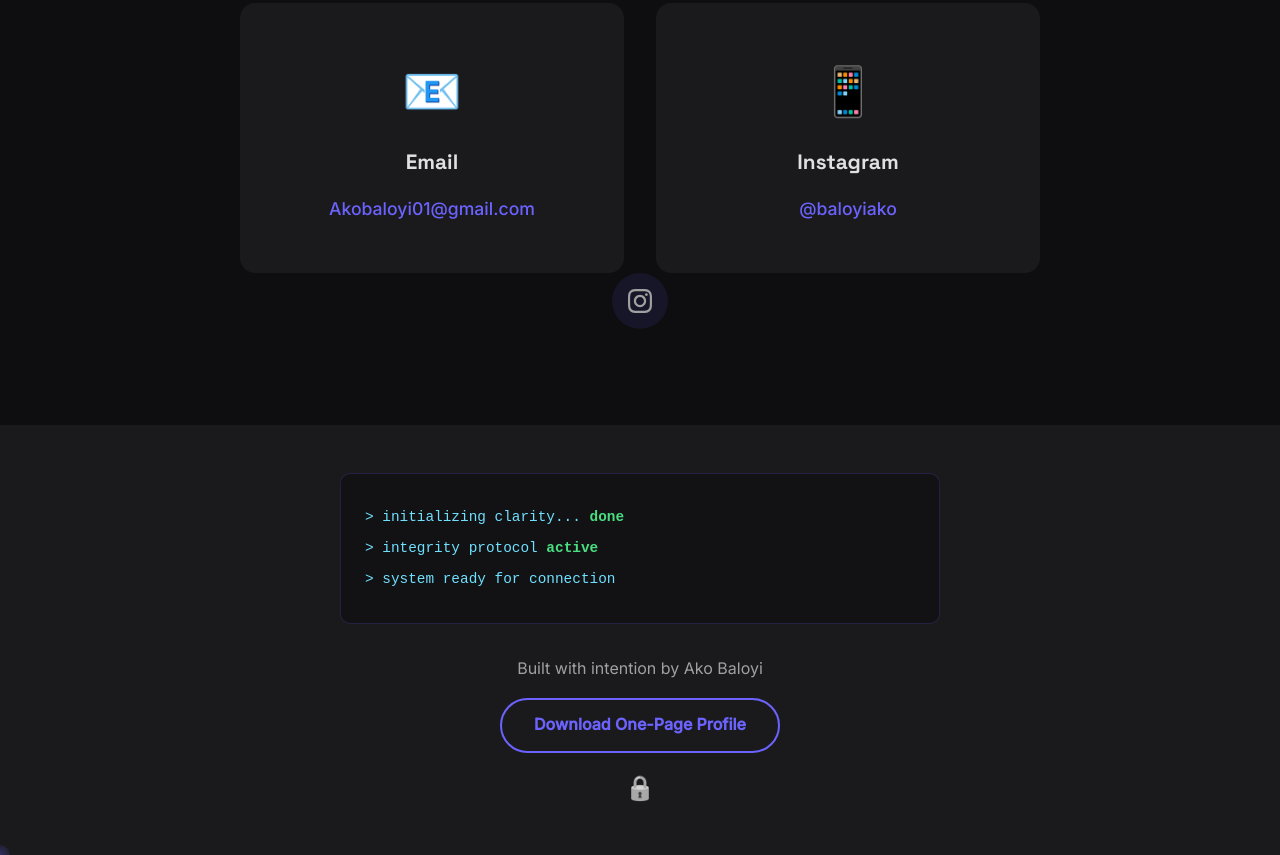
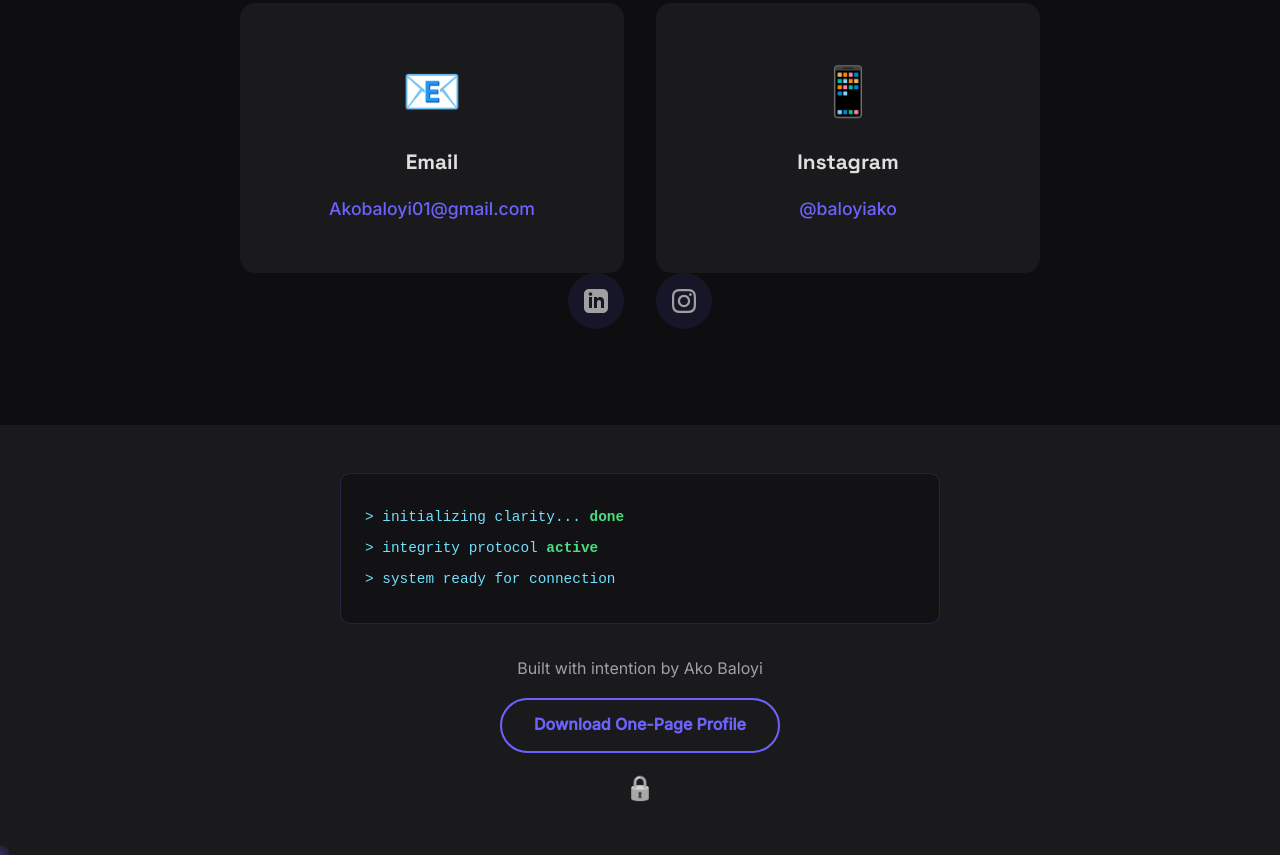
Before and after one commit to AkoBaloyi/akobaloyi.github.io, a plain HTML site: page index.html in a window 1280 px wide. Shown: the part 8342-9197 px from the top of the page. Drawn offline with Linux system fonts and the light colour scheme.

Commit message:
Add LinkedIn social link to contact section

```diff
--- a/index.html
+++ b/index.html
@@ -465,6 +465,11 @@
                 </div>
             </div>
             <div class="social-links">
+                <a href="https://www.linkedin.com/in/ako-baloyi-3985a7218" target="_blank" rel="noopener noreferrer" aria-label="LinkedIn — opens in new tab">
+                    <svg width="24" height="24" viewBox="0 0 24 24" fill="currentColor">
+                        <path d="M19 0h-14c-2.761 0-5 2.239-5 5v14c0 2.761 2.239 5 5 5h14c2.762 0 5-2.239 5-5v-14c0-2.761-2.238-5-5-5zm-11 19h-3v-11h3v11zm-1.5-12.268c-.966 0-1.75-.79-1.75-1.764s.784-1.764 1.75-1.764 1.75.79 1.75 1.764-.783 1.764-1.75 1.764zm13.5 12.268h-3v-5.604c0-3.368-4-3.113-4 0v5.604h-3v-11h3v1.765c1.396-2.586 7-2.777 7 2.476v6.759z"/>
+                    </svg>
+                </a>
                 <a href="https://instagram.com/baloyiako" target="_blank" rel="noopener noreferrer" aria-label="Instagram">
                     <svg width="24" height="24" viewBox="0 0 24 24" fill="currentColor">
                         <path d="M12 2.163c3.204 0 3.584.012 4.85.07 3.252.148 4.771 1.691 4.919 4.919.058 1.265.069 1.645.069 4.849 0 3.205-.012 3.584-.069 4.849-.149 3.225-1.664 4.771-4.919 4.919-1.266.058-1.644.07-4.85.07-3.204 0-3.584-.012-4.849-.07-3.26-.149-4.771-1.699-4.919-4.92-.058-1.265-.07-1.644-.07-4.849 0-3.204.013-3.583.07-4.849.149-3.227 1.664-4.771 4.919-4.919 1.266-.057 1.645-.069 4.849-.069zm0-2.163c-3.259 0-3.667.014-4.947.072-4.358.2-6.78 2.618-6.98 6.98-.059 1.281-.073 1.689-.073 4.948 0 3.259.014 3.668.072 4.948.2 4.358 2.618 6.78 6.98 6.98 1.281.058 1.689.072 4.948.072 3.259 0 3.668-.014 4.948-.072 4.354-.2 6.782-2.618 6.979-6.98.059-1.28.073-1.689.073-4.948 0-3.259-.014-3.667-.072-4.947-.196-4.354-2.617-6.78-6.979-6.98-1.281-.059-1.69-.073-4.949-.073zm0 5.838c-3.403 0-6.162 2.759-6.162 6.162s2.759 6.163 6.162 6.163 6.162-2.759 6.162-6.163c0-3.403-2.759-6.162-6.162-6.162zm0 10.162c-2.209 0-4-1.79-4-4 0-2.209 1.791-4 4-4s4 1.791 4 4c0 2.21-1.791 4-4 4zm6.406-11.845c-.796 0-1.441.645-1.441 1.44s.645 1.44 1.441 1.44c.795 0 1.439-.645 1.439-1.44s-.644-1.44-1.439-1.44z"/>
```
